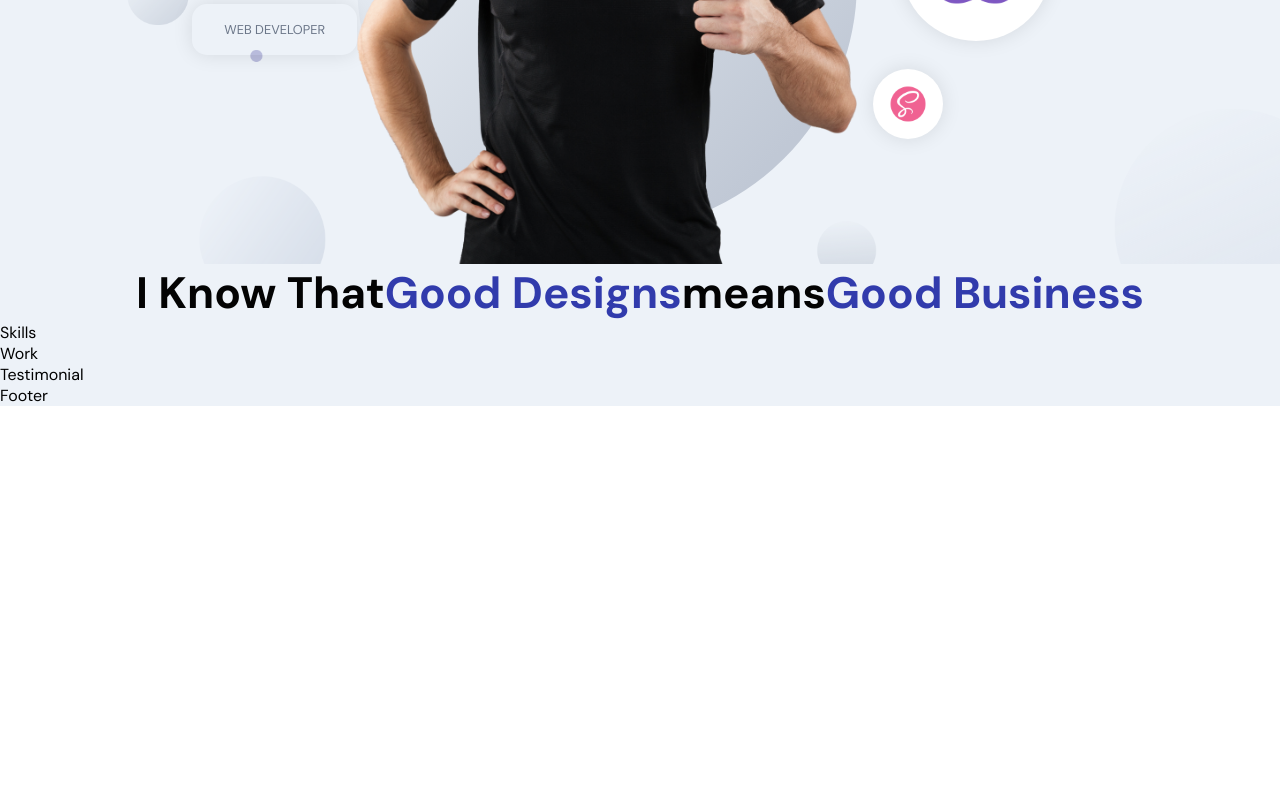
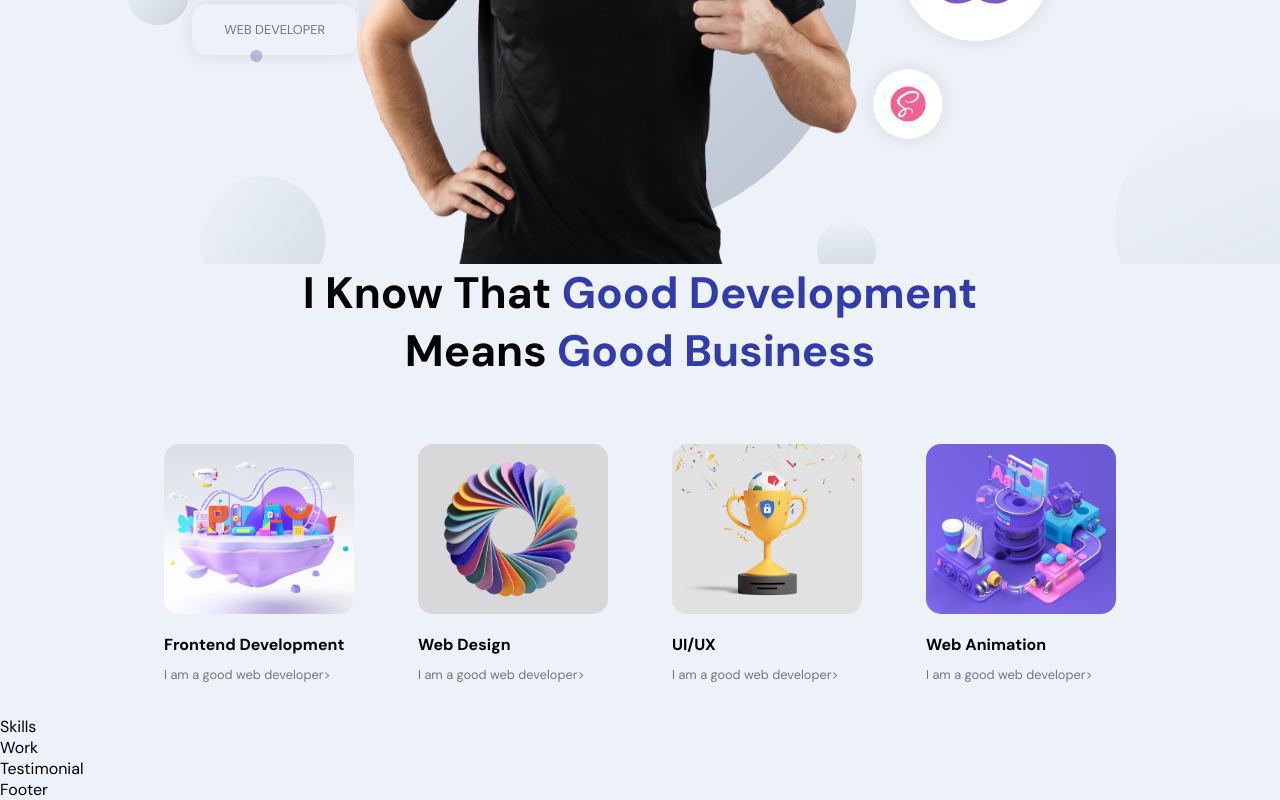
Before and after one commit to codev009/portfolio, a React (Create React App) app in the folder frontend_react/: page / in a window 1280 px wide. Shown: the part 459-1259 px from the top of the page. Before the commit the page ends 865 px from the top, so only its background shows below. Built offline with nearby package versions, Linux system fonts and the light colour scheme; the HTML template or start-up script is replaced by a standard one.

Commit message:
about complete

```diff
--- a/frontend_react/src/container/About/About.jsx
+++ b/frontend_react/src/container/About/About.jsx
@@ -1,17 +1,37 @@
 import React, { useState, useEffect} from 'react';
 import { motion } from 'framer-motion';
 
+import {images} from "../../constants";
 import './About.scss';
+
+const abouts = [
+    {title: 'Frontend Development', description: 'I am a good web developer', imgUrl: images.about01},
+    {title: 'Web Design', description: 'I am a good web developer', imgUrl: images.about02},
+    {title: 'UI/UX', description: 'I am a good web developer', imgUrl: images.about03},
+    {title: 'Web Animation', description: 'I am a good web developer', imgUrl: images.about04},
+]
 
 const About = () => {
     return (
        <>
-          <h2 className="head-text">
-              I Know that
-              <span>Good Designs</span>
-              means
-              <span>Good Business</span>
-          </h2>
+          <h2 className="head-text"> I Know that <span>Good Development</span><br />means<span> Good Business</span> </h2>
+
+           <div className="app__profiles">
+               {abouts.map((about, index) => (
+                   <motion.div
+                     whileInView={{ opacity: 1}}
+                     whileHover={{ scale: 1.1 }}
+                     transition={{ duration: 0.5, type: 'tween'}}
+                     className="app__profile-item"
+                     key={about.title + index}
+                   >
+                       <img src={about.imgUrl} alt={about.title}/>
+                       <h2 className="bold-text" style={{ marginTop: 20 }}>{about.title}</h2>
+                       <p className="p-text" style={{ marginTop: 10 }}>{about.description}></p>
+                   </motion.div>
+               ))}
+
+           </div>
        </>
         );
 }
--- a/frontend_react/src/container/About/About.scss
+++ b/frontend_react/src/container/About/About.scss
@@ -0,0 +1,37 @@
+.app__about {
+  flex: 1;
+  width: 100%;
+  flex-direction: column;
+}
+
+.app__profiles {
+  display: flex;
+  justify-content: center;
+  align-items: flex-start;
+  flex-wrap: wrap;
+  margin-top: 2rem;
+}
+
+.app__profile-item {
+  width: 190px;
+  display: flex;
+  justify-content: flex-start;
+  align-items: flex-start;
+  flex-direction: column;
+  margin: 2rem;
+
+  img {
+    width: 100%;
+    height: 170px;
+    border-radius: 15px;
+    object-fit: cover;
+  }
+  @media screen and (min-width: 2000px) {
+    width: 370px;
+    margin: 2rem 4rem;
+
+    img {
+      height: 320px;
+    }
+  }
+}
```
